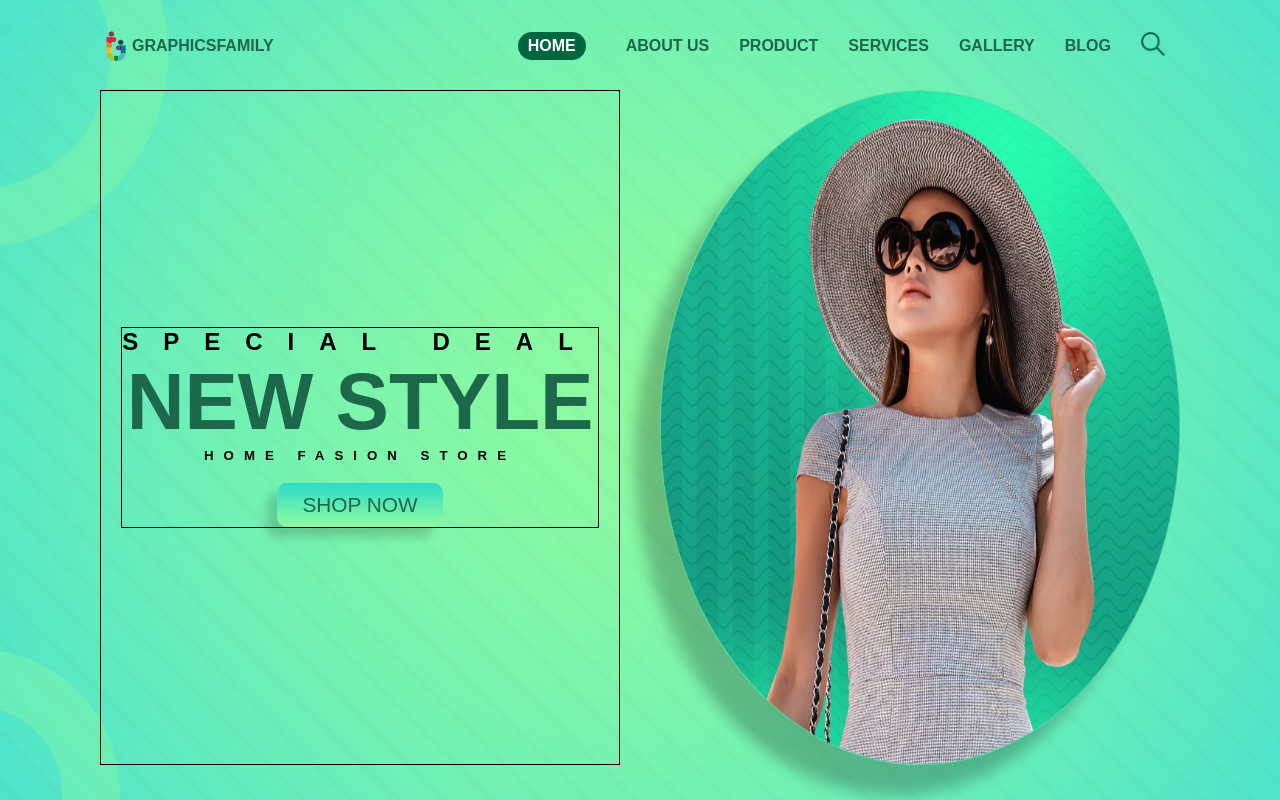
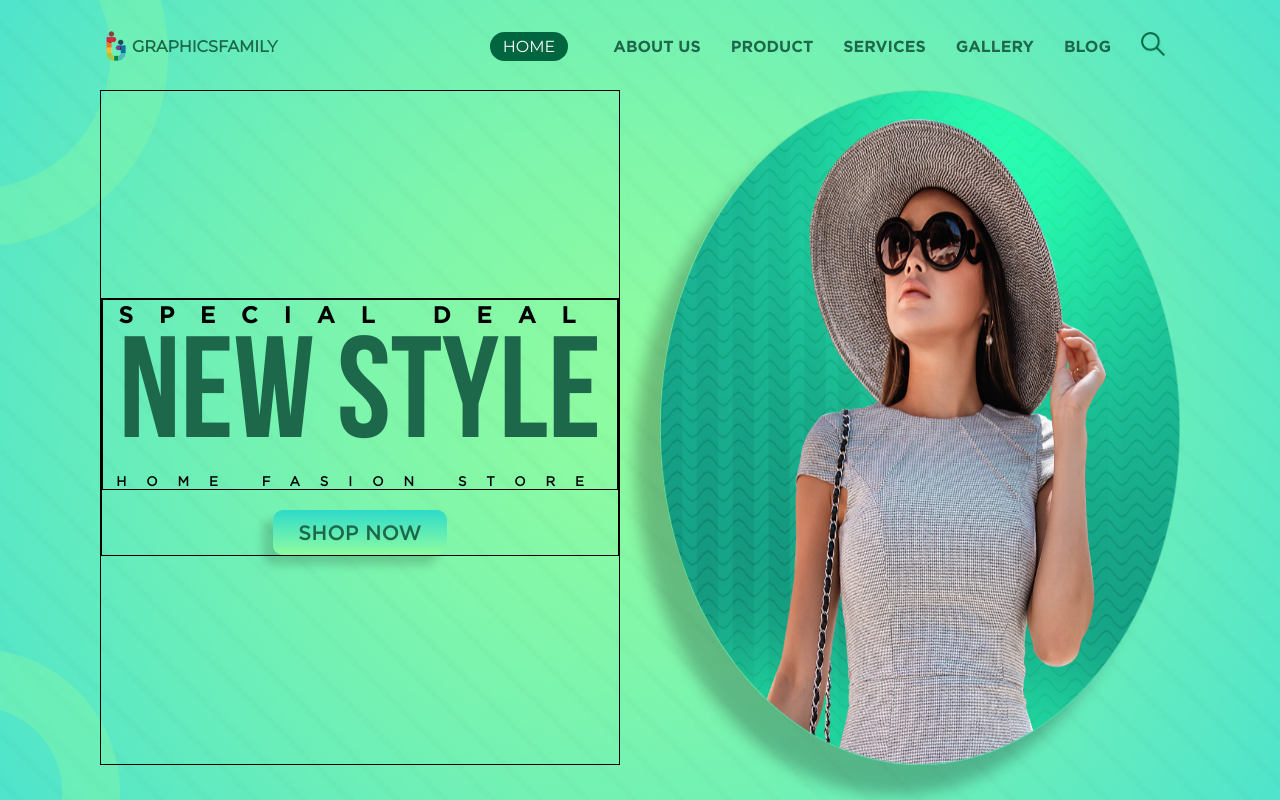
Before and after one commit to CenaBabajannjhad/landingPage, a plain HTML site: page index.html in a window 1280 px wide. Drawn offline with Linux system fonts and the light colour scheme.

Commit message:
trying finish text section styles

```diff
--- a/index.html
+++ b/index.html
@@ -38,10 +38,12 @@
             <!-- text section -->
             <section class="text-section">
                 <div class="text-section-container">
-                    <h5 class="text-special">SPECIAL DEAL</h5>
+                    <div class="text-container">
+                        <h5 class="text-special">SPECIAL DEAL</h5>
 
-                    <h1 class="text-new">NEW STYLE</h1>
-                    <h5 class="text-home">HOME FASION STORE</h5>
+                        <h1 class="text-new">NEW STYLE</h1>
+                        <h5 class="text-home">HOME FASION STORE</h5>
+                    </div>
 
                     <div class="shop-button-conatainer">
                         <button class="shop-button">SHOP NOW</button>
--- a/src/style/styles.css
+++ b/src/style/styles.css
@@ -56,6 +56,7 @@
 .company-name {
   color: var(--darkGreen);
   font-weight: 600;
+  font-family: "Mostserrat-regular";
 }
 /* navbar container styles */
 .navbar-container {
@@ -65,19 +66,20 @@
 .navbar-container > li {
   padding: 0px 15px;
   color: var(--darkGreen);
-  font-weight: 600;
+  font-family: "Gotham-bold";
 }
 .navbar-container > li:hover {
   cursor: pointer;
 }
 .child2 {
-  margin-left: 25px;
+  margin-left: 30px;
 }
 .home {
   color: var(--white) !important;
   background: var(--darkGreenTwo);
-  padding: 5px 10px !important;
+  padding: 5px 13px !important;
   border-radius: 20px;
+  font-family: "Mostserrat-regular" !important;
 }
 .home:hover {
   cursor: pointer;
@@ -120,11 +122,15 @@
   margin-right: 20px;
   display: flex;
   align-items: center;
-  justify-content: center;
   border: solid 1px black;
 }
 .text-section-container {
   text-align: center;
+  width: 100%;
+  border: solid 1px black;
+}
+.text-container {
+  /* line-height: 4.7rem; */
   border: solid 1px black;
 }
 /* text special */
@@ -132,15 +138,18 @@
   font-size: 1.5rem;
   letter-spacing: 25px;
   color: var(--black);
+  font-family: "Gotham-bold";
 }
 /* new text */
 .text-new {
-  font-size: 5rem;
+  font-size: 9rem;
+  font-family: "bebasNeue-bold";
   color: var(--darkGreen);
 }
 /* home text */
 .text-home {
-  letter-spacing: 10px;
+  letter-spacing: 20px;
+  font-family: "Gotham-book";
 }
 /* shop button */
 .shop-button-conatainer {
@@ -151,6 +160,7 @@
   border: none;
   padding: 10px 25px;
   font-size: 1.3rem;
+  font-family: "Gotham-medium";
   border-radius: 10px;
   box-shadow: -10px 10px 10px rgba(0, 0, 0, 0.163);
   color: var(--darkGreen);
```
